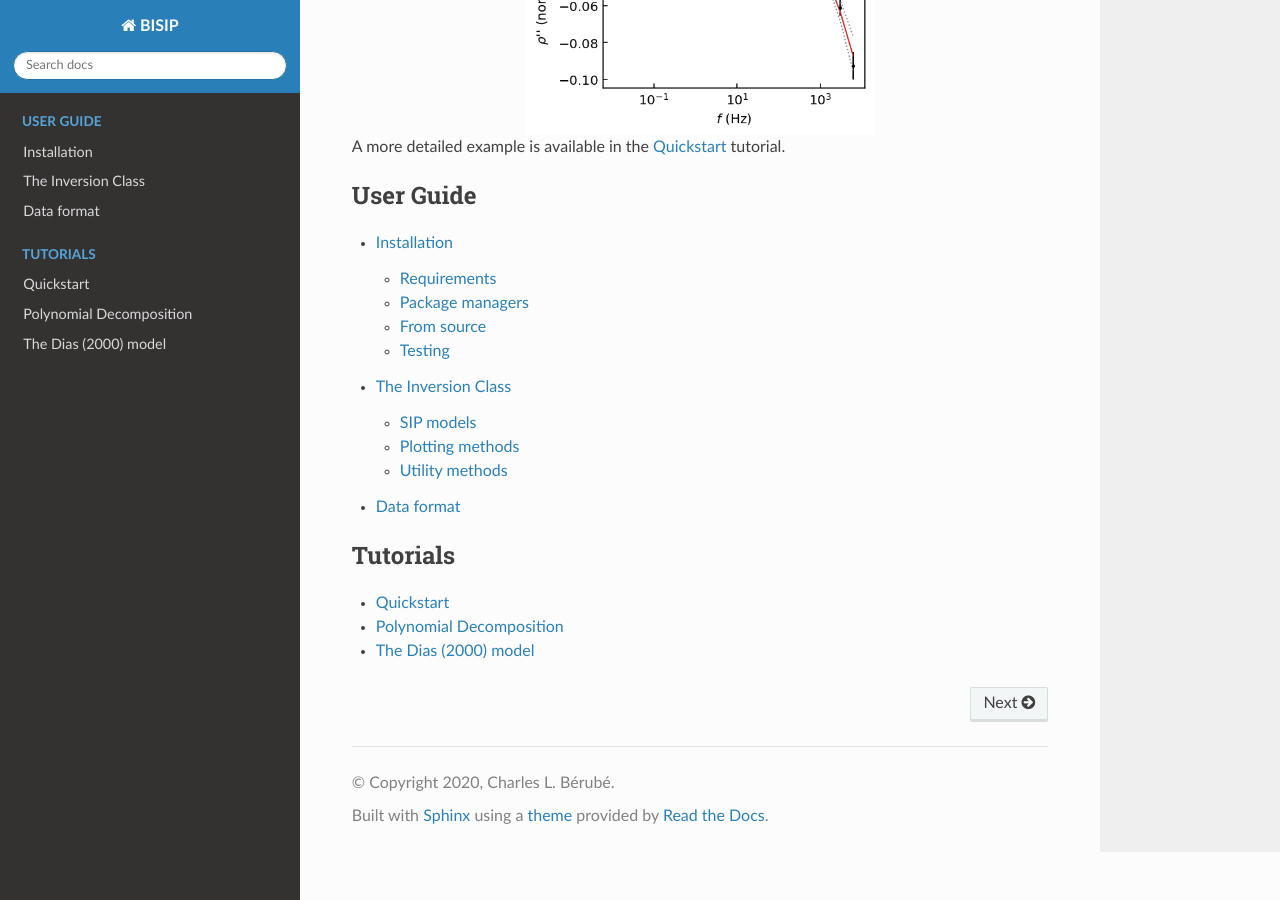
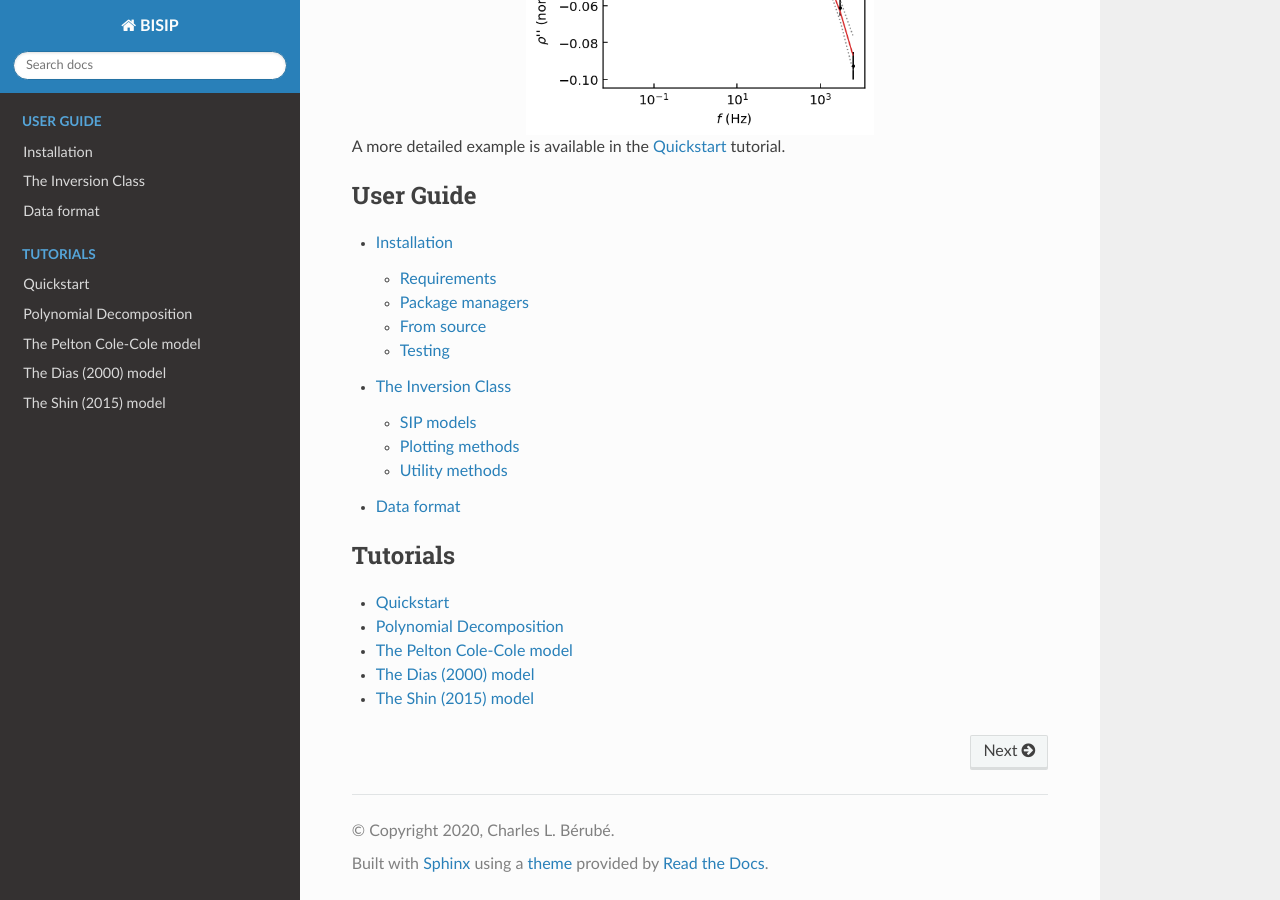
Before and after one commit to clberube/bisip2, a Sphinx documentation site: the page built from docs/index.rst, in a window 1280 px wide and 900 px high, scrolled down 1179 px. Built offline with Sphinx 7.4.7 and the Read the Docs theme 2.0.0, drawn with Linux system fonts in a browser that asks for light colours.

Commit message:
Update docs

```diff
--- a/docs/index.rst
+++ b/docs/index.rst
@@ -63,4 +63,6 @@ A more detailed example is available in the :ref:`Quickstart` tutorial.
 
    tutorials/quickstart
    tutorials/decomposition
+   tutorials/pelton
    tutorials/dias
+   tutorials/shin
--- /dev/null
+++ b/docs/tutorials/pelton.rst
@@ -0,0 +1,4 @@
+.. _Pelton:
+
+The Pelton Cole-Cole model
+==========================
--- /dev/null
+++ b/docs/tutorials/shin.rst
@@ -0,0 +1,4 @@
+.. _Shin:
+
+The Shin (2015) model
+=====================
```
